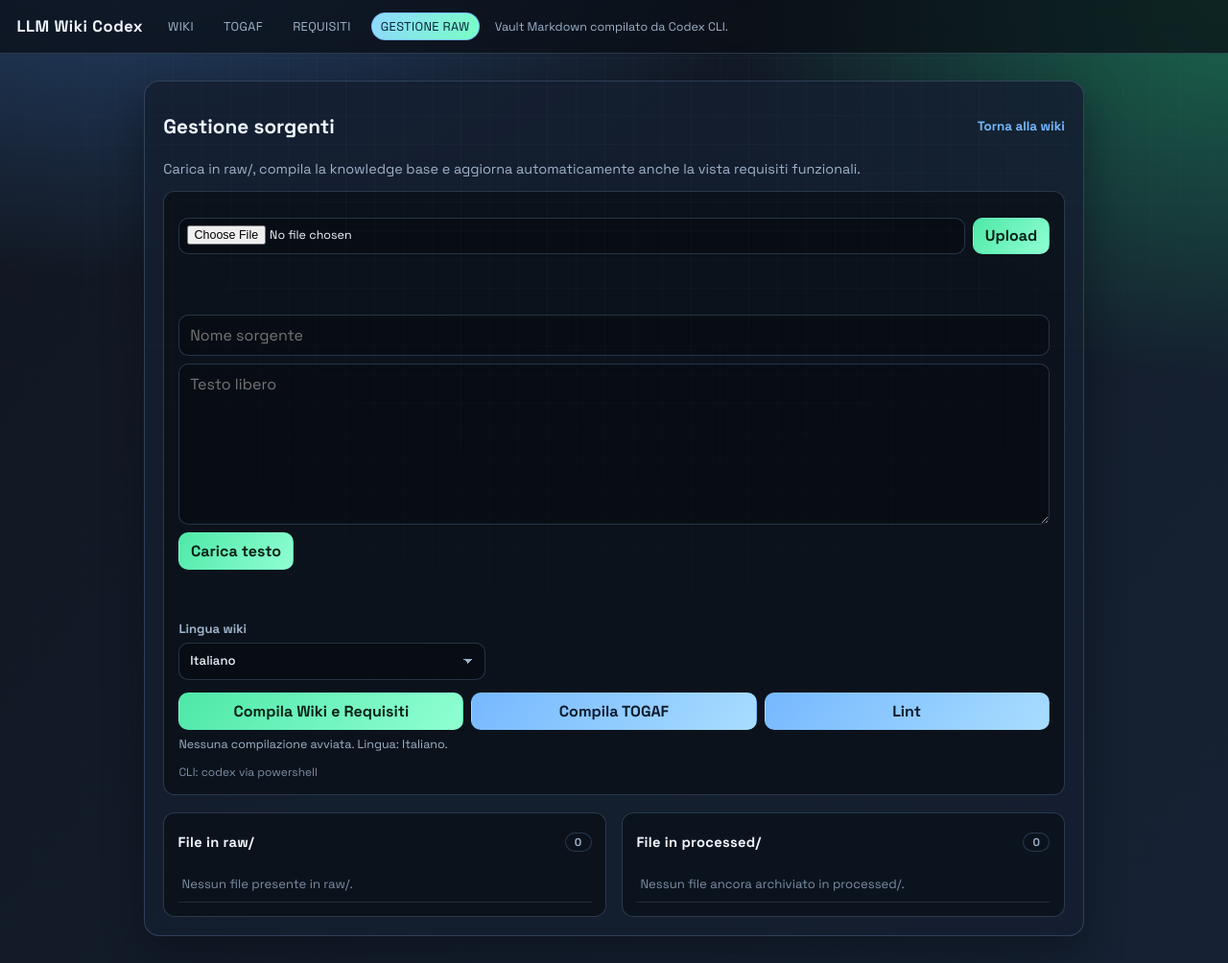
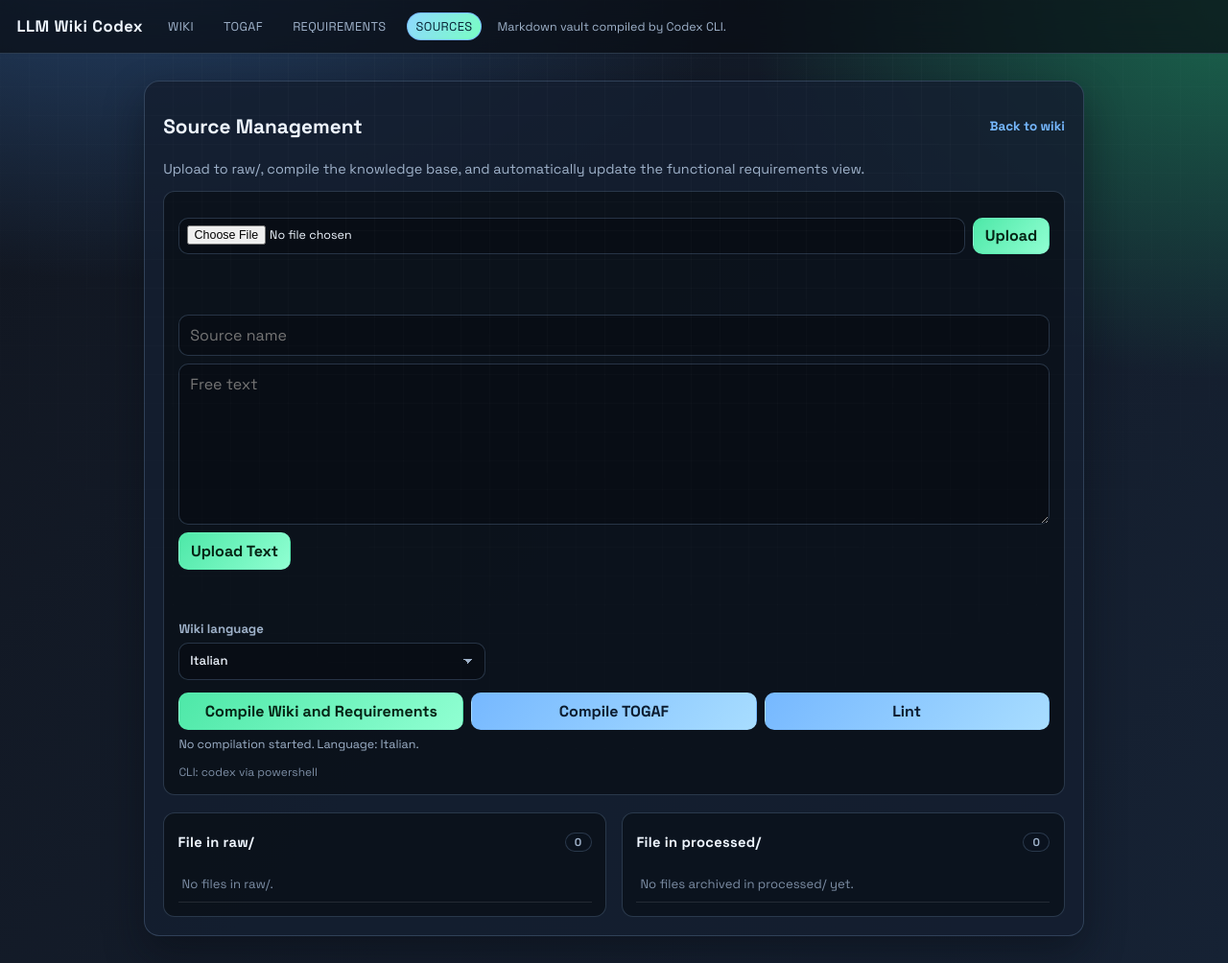
Before and after one commit to salerno-cesare/second-brain, a FastAPI app: page /sources in a window 1280 px wide. Shown: the whole page at 96% size. Run offline with FastAPI, Linux system fonts and the light colour scheme; data that the repository does not hold is empty; some libraries are stand-ins or nearby versions.

Commit message:
Traduzione in inglese

```diff
--- a/app/main.py
+++ b/app/main.py
@@ -48,7 +48,7 @@
     "mode": None,
     "language": "it",
     "language_label": WIKI_LANGUAGE_OPTIONS["it"],
-    "message": "Nessuna compilazione avviata.",
+    "message": "No compilation started.",
     "ok": None,
     "returncode": None,
     "started_at": None,
@@ -189,18 +189,18 @@
 def api_delete_source(path: str = Query(..., min_length=1, max_length=260)):
     requested = Path(path)
     if requested.is_absolute():
-        raise HTTPException(status_code=400, detail="Percorso non valido")
+        raise HTTPException(status_code=400, detail="Invalid path")
 
     target = (settings.source_dir / requested).resolve()
     try:
         raw_root = settings.raw_dir.resolve()
     except OSError:
-        raise HTTPException(status_code=500, detail="Directory raw non disponibile")
+        raise HTTPException(status_code=500, detail="Raw directory unavailable")
 
     if raw_root not in target.parents:
-        raise HTTPException(status_code=400, detail="Percorso fuori da raw/")
+        raise HTTPException(status_code=400, detail="Path outside raw/")
     if not target.exists() or not target.is_file():
-        raise HTTPException(status_code=404, detail="File non trovato")
+        raise HTTPException(status_code=404, detail="File not found")
 
     target.unlink()
     return JSONResponse(content={"status": "ok", "deleted": str(target.relative_to(raw_root)).replace("\\", "/")})
@@ -223,16 +223,16 @@
 def api_restore_processed_source(path: str = Query(..., min_length=1, max_length=260)):
     requested = Path(path)
     if requested.is_absolute():
-        raise HTTPException(status_code=400, detail="Percorso non valido")
+        raise HTTPException(status_code=400, detail="Invalid path")
 
     source_path = (settings.source_dir / requested).resolve()
     processed_root = (settings.raw_dir.parent / "processed").resolve()
     raw_root = settings.raw_dir.resolve()
 
     if processed_root not in source_path.parents:
-        raise HTTPException(status_code=400, detail="Percorso fuori da processed/")
+        raise HTTPException(status_code=400, detail="Path outside processed/")
     if not source_path.exists() or not source_path.is_file():
-        raise HTTPException(status_code=404, detail="File non trovato")
+        raise HTTPException(status_code=404, detail="File not found")
 
     rel_in_processed = source_path.relative_to(processed_root)
     destination = _unique_destination(raw_root / rel_in_processed)
@@ -343,11 +343,11 @@
         language = configured_language
     language = normalize_wiki_language(language)
     if mode == "togaf":
-        start_message = "Codex sta compilando la wiki TOGAF dalla LLM Wiki..."
+        start_message = "Codex is compiling the TOGAF wiki from the LLM Wiki..."
     elif mode == "compile":
-        start_message = "Codex sta compilando la wiki e i requisiti funzionali dalla shell locale..."
+        start_message = "Codex is compiling the wiki and functional requirements from the local shell..."
     else:
-        start_message = "Codex sta eseguendo manutenzione sulla wiki dalla shell locale..."
+        start_message = "Codex is running wiki maintenance from the local shell..."
     _set_codex_state(
         running=True,
         mode=mode,
@@ -379,7 +379,7 @@
     except Exception as exc:
         _set_codex_state(
             running=False,
-            message=f"Errore durante la compilazione Codex: {exc}",
+            message=f"Error during Codex compilation: {exc}",
             ok=False,
             returncode=1,
             finished_at=datetime.now().isoformat(timespec="seconds"),
@@ -396,14 +396,14 @@
         language = configured_language
     language = normalize_wiki_language(language)
     if mode == "togaf":
-        start_message = "Codex sta compilando la wiki TOGAF dalla LLM Wiki..."
+        start_message = "Codex is compiling the TOGAF wiki from the LLM Wiki..."
     elif mode == "compile":
-        start_message = "Codex sta compilando la wiki e i requisiti funzionali dalla shell locale..."
+        start_message = "Codex is compiling the wiki and functional requirements from the local shell..."
     else:
-        start_message = "Codex sta eseguendo manutenzione sulla wiki dalla shell locale..."
+        start_message = "Codex is running wiki maintenance from the local shell..."
     with codex_lock:
         if codex_state["running"]:
-            raise HTTPException(status_code=409, detail="Una compilazione Codex e' gia' in corso.")
+            raise HTTPException(status_code=409, detail="A Codex compilation is already running.")
         codex_state.update(
             {
                 "running": True,
@@ -430,18 +430,18 @@
 def _source_text_path(title: str) -> Path:
     clean_title = Path(title.strip()).name if title.strip() else ""
     if not clean_title:
-        clean_title = f"testo-libero-{datetime.now().strftime('%Y%m%d-%H%M%S')}.txt"
+        clean_title = f"free-text-{datetime.now().strftime('%Y%m%d-%H%M%S')}.txt"
 
     clean_title = re.sub(r"[^\w.-]+", "-", clean_title, flags=re.ASCII).strip(".-")
     if not clean_title:
-        clean_title = f"testo-libero-{datetime.now().strftime('%Y%m%d-%H%M%S')}.txt"
+        clean_title = f"free-text-{datetime.now().strftime('%Y%m%d-%H%M%S')}.txt"
 
     target_path = settings.raw_dir / clean_title
     if not target_path.suffix:
         target_path = target_path.with_suffix(".txt")
 
     if target_path.suffix.lower() not in {".txt", ".md", ".rst", ".log"}:
-        raise HTTPException(status_code=400, detail="Estensione testo non supportata")
+        raise HTTPException(status_code=400, detail="Unsupported text extension")
 
     return target_path
 
@@ -482,7 +482,7 @@
 async def api_upload_text(title: str = Form(default="", max_length=120), text: str = Form(..., max_length=500000)):
     content = text.strip()
     if not content:
-        raise HTTPException(status_code=400, detail="Testo mancante")
+        raise HTTPException(status_code=400, detail="Missing text")
 
     target_path = _source_text_path(title)
     target_path.parent.mkdir(parents=True, exist_ok=True)
--- a/app/static/sources.js
+++ b/app/static/sources.js
@@ -39,14 +39,14 @@
 
   const resp = await fetch("/api/wiki/status");
   const data = await resp.json();
-  let message = data.message || "Stato non disponibile.";
+  let message = data.message || "Status unavailable.";
   if (data.running) {
-    message = `${message} Avviata: ${data.started_at || ""}`;
+    message = `${message} Started: ${data.started_at || ""}`;
   } else if (data.finished_at) {
-    message = `${message} Fine: ${data.finished_at}.`;
+    message = `${message} Finished: ${data.finished_at}.`;
   }
   if (data.language_label) {
-    message = `${message} Lingua: ${data.language_label}.`;
+    message = `${message} Language: ${data.language_label}.`;
   }
   codexStatus.textContent = message;
 
@@ -78,7 +78,7 @@
   if (!codexStatus) {
     return;
   }
-  codexStatus.textContent = "Avvio Codex...";
+  codexStatus.textContent = "Starting Codex...";
   const endpoints = {
     compile: "/api/wiki/compile",
     togaf: "/api/wiki/togaf",
@@ -100,12 +100,12 @@
     });
     const data = await resp.json();
     if (!resp.ok) {
-      codexStatus.textContent = `Errore: ${data.detail || "operazione non avviata"}`;
+      codexStatus.textContent = `Error: ${data.detail || "operation not started"}`;
       return;
     }
     refreshCodexStatus();
   } catch (err) {
-    codexStatus.textContent = `Errore rete: ${err}`;
+    codexStatus.textContent = `Network error: ${err}`;
   }
 }
 
@@ -126,7 +126,7 @@
     event.preventDefault();
     const formData = new FormData(form);
 
-    output.textContent = "Upload in corso...";
+    output.textContent = "Uploading...";
 
     try {
       const resp = await fetch("/api/upload", {
@@ -136,14 +136,14 @@
 
       const data = await resp.json();
       if (!resp.ok) {
-        output.textContent = `Errore: ${data.detail || "upload fallito"}`;
+        output.textContent = `Error: ${data.detail || "upload failed"}`;
         return;
       }
 
-      output.textContent = `File caricato: ${data.file}`;
+      output.textContent = `File uploaded: ${data.file}`;
       setTimeout(() => window.location.reload(), 500);
     } catch (err) {
-      output.textContent = `Errore rete: ${err}`;
+      output.textContent = `Network error: ${err}`;
     }
   });
 }
@@ -153,7 +153,7 @@
     event.preventDefault();
     const formData = new FormData(textForm);
 
-    textOutput.textContent = "Caricamento testo...";
+    textOutput.textContent = "Uploading text...";
 
     try {
       const resp = await fetch("/api/upload-text", {
@@ -163,14 +163,14 @@
 
       const data = await resp.json();
       if (!resp.ok) {
-        textOutput.textContent = `Errore: ${data.detail || "caricamento fallito"}`;
+        textOutput.textContent = `Error: ${data.detail || "upload failed"}`;
         return;
       }
 
-      textOutput.textContent = `Testo caricato: ${data.file}`;
+      textOutput.textContent = `Text uploaded: ${data.file}`;
       setTimeout(() => window.location.reload(), 500);
     } catch (err) {
-      textOutput.textContent = `Errore rete: ${err}`;
+      textOutput.textContent = `Network error: ${err}`;
     }
   });
 }
@@ -191,13 +191,13 @@
       return;
     }
 
-    const confirmed = window.confirm(`Vuoi cancellare ${relPath}?`);
+    const confirmed = window.confirm(`Delete ${relPath}?`);
     if (!confirmed) {
       return;
     }
 
     target.disabled = true;
-    output.textContent = `Cancellazione ${relPath}...`;
+    output.textContent = `Deleting ${relPath}...`;
 
     try {
       const resp = await fetch(`/api/sources?path=${encodeURIComponent(relPath)}`, {
@@ -206,16 +206,16 @@
       const data = await resp.json();
 
       if (!resp.ok) {
-        output.textContent = `Errore: ${data.detail || "cancellazione non riuscita"}`;
+        output.textContent = `Error: ${data.detail || "deletion failed"}`;
         target.disabled = false;
         return;
       }
 
       row.remove();
       updateSourceCount();
-      output.textContent = `File cancellato: ${data.deleted || relPath}`;
+      output.textContent = `File deleted: ${data.deleted || relPath}`;
     } catch (err) {
-      output.textContent = `Errore rete: ${err}`;
+      output.textContent = `Network error: ${err}`;
       target.disabled = false;
     }
   });
@@ -237,13 +237,13 @@
       return;
     }
 
-    const confirmed = window.confirm(`Vuoi riportare ${relPath} in raw/?`);
+    const confirmed = window.confirm(`Restore ${relPath} to raw/?`);
     if (!confirmed) {
       return;
     }
 
     target.disabled = true;
-    output.textContent = `Ripristino ${relPath}...`;
+    output.textContent = `Restoring ${relPath}...`;
 
     try {
       const resp = await fetch(`/api/processed/restore?path=${encodeURIComponent(relPath)}`, {
@@ -252,17 +252,17 @@
       const data = await resp.json();
 
       if (!resp.ok) {
-        output.textContent = `Errore: ${data.detail || "ripristino non riuscito"}`;
+        output.textContent = `Error: ${data.detail || "restore failed"}`;
         target.disabled = false;
         return;
       }
 
       row.remove();
       updateProcessedCount();
-      output.textContent = `File ripristinato in raw/: ${data.restored || relPath}`;
+      output.textContent = `File restored to raw/: ${data.restored || relPath}`;
       setTimeout(() => window.location.reload(), 500);
     } catch (err) {
-      output.textContent = `Errore rete: ${err}`;
+      output.textContent = `Network error: ${err}`;
       target.disabled = false;
     }
   });
--- a/app/templates/base.html
+++ b/app/templates/base.html
@@ -1,5 +1,5 @@
 <!doctype html>
-<html lang="it">
+<html lang="en">
 <head>
   <meta charset="utf-8">
   <meta name="viewport" content="width=device-width, initial-scale=1">
@@ -10,13 +10,13 @@
   <header class="hero">
     <div class="hero-inner">
       <a class="brand" href="/">LLM Wiki Codex</a>
-      <nav class="top-nav" aria-label="Navigazione principale">
+      <nav class="top-nav" aria-label="Main navigation">
         <a href="/" class="{% if request.url.path == '/' %}active{% endif %}">Wiki</a>
         <a href="/togaf" class="{% if request.url.path.startswith('/togaf') %}active{% endif %}">TOGAF</a>
-        <a href="/requirements" class="{% if request.url.path.startswith('/requirements') %}active{% endif %}">Requisiti</a>
-        <a href="/sources" class="{% if request.url.path.startswith('/sources') %}active{% endif %}">Gestione raw</a>
+        <a href="/requirements" class="{% if request.url.path.startswith('/requirements') %}active{% endif %}">Requirements</a>
+        <a href="/sources" class="{% if request.url.path.startswith('/sources') %}active{% endif %}">Sources</a>
       </nav>
-      <p class="subtitle">Vault Markdown compilato da Codex CLI.</p>
+      <p class="subtitle">Markdown vault compiled by Codex CLI.</p>
     </div>
   </header>
 
--- a/app/templates/sources.html
+++ b/app/templates/sources.html
@@ -2,10 +2,10 @@
 {% block content %}
 <section class="panel sources-panel">
   <div class="panel-header">
-    <h1>Gestione sorgenti</h1>
-    <a class="manage-link" href="/">Torna alla wiki</a>
+    <h1>Source Management</h1>
+    <a class="manage-link" href="/">Back to wiki</a>
   </div>
-  <p class="panel-subtitle">Carica in raw/, compila la knowledge base e aggiorna automaticamente anche la vista requisiti funzionali.</p>
+  <p class="panel-subtitle">Upload to raw/, compile the knowledge base, and automatically update the functional requirements view.</p>
 
   <div class="upload-card">
     <div class="upload-stack">
@@ -16,28 +16,28 @@
       <p id="upload-result" class="status-line"></p>
 
       <form id="text-upload-form" class="text-upload-form">
-        <input type="text" name="title" placeholder="Nome sorgente" maxlength="120" />
-        <textarea name="text" rows="7" placeholder="Testo libero" required></textarea>
-        <button type="submit">Carica testo</button>
+        <input type="text" name="title" placeholder="Source name" maxlength="120" />
+        <textarea name="text" rows="7" placeholder="Free text" required></textarea>
+        <button type="submit">Upload Text</button>
       </form>
       <p id="text-upload-result" class="status-line"></p>
     </div>
 
     <label class="language-control" for="wiki-language">
-      <span>Lingua wiki</span>
+      <span>Wiki language</span>
       <select id="wiki-language" name="language" {% if wiki_language_locked %}disabled{% endif %}>
         {% for code, label in wiki_languages.items() %}
         <option value="{{ code }}" {% if code == selected_wiki_language %}selected{% endif %}>{{ label }}</option>
         {% endfor %}
       </select>
       {% if wiki_language_locked %}
-      <small>Configurazione salvata e bloccata per questa wiki.</small>
+      <small>Configuration saved and locked for this wiki.</small>
       {% endif %}
     </label>
 
     <div class="button-row compact">
-      <button type="button" id="compile-wiki">Compila Wiki e Requisiti</button>
-      <button type="button" id="compile-togaf" class="secondary">Compila TOGAF</button>
+      <button type="button" id="compile-wiki">Compile Wiki and Requirements</button>
+      <button type="button" id="compile-togaf" class="secondary">Compile TOGAF</button>
       <button type="button" id="lint-wiki" class="secondary">Lint</button>
     </div>
     <p id="codex-status" class="status-line">{{ codex_state.message }}</p>
@@ -57,10 +57,10 @@
             <span>{{ source.name }}</span>
             <small>{{ source.rel_path }} | {{ source.updated_at }} | {{ source.size }} bytes</small>
           </div>
-          <button type="button" class="danger js-delete-source">Cancella</button>
+          <button type="button" class="danger js-delete-source">Delete</button>
         </li>
         {% else %}
-        <li class="source-empty">Nessun file presente in raw/.</li>
+        <li class="source-empty">No files in raw/.</li>
         {% endfor %}
       </ul>
     </section>
@@ -77,10 +77,10 @@
             <span>{{ source.name }}</span>
             <small>{{ source.rel_path }} | {{ source.updated_at }} | {{ source.size }} bytes</small>
           </div>
-          <button type="button" class="secondary js-restore-source">Riporta in raw</button>
+          <button type="button" class="secondary js-restore-source">Restore to raw</button>
         </li>
         {% else %}
-        <li class="source-empty">Nessun file ancora archiviato in processed/.</li>
+        <li class="source-empty">No files archived in processed/ yet.</li>
         {% endfor %}
       </ul>
     </section>
```
Also changed, not shown: app/static/app.js (+16 -16 lines), app/static/requirements.js (+12 -12 lines), app/static/togaf.js (+11 -11 lines), app/templates/index.html (+5 -5 lines), app/templates/requirements.html (+13 -13 lines), app/templates/togaf.html (+10 -10 lines), app/wiki.py (+42 -42 lines).
